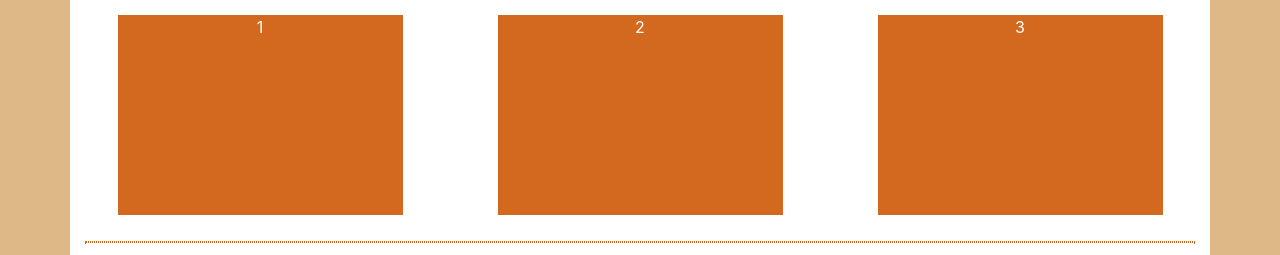
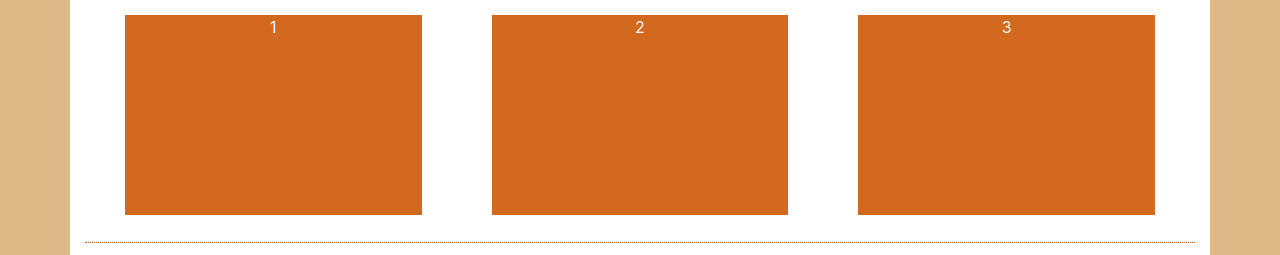
Before and after one commit to KaterynaAnt/homeworks, a plain HTML site: page homework13/index.html in a window 1280 px wide. Shown: the part 251-506 px from the top of the page. Drawn offline with nearby package versions, Linux system fonts and the light colour scheme.

Commit message:
amendments

```diff
--- a/homework13/index.html
+++ b/homework13/index.html
@@ -50,14 +50,14 @@
                 <div class="block container">
                     <h1>Lorem ipsum dolor sit amet</h1>
                     <div class="row text-center sections">
-                        <div class="col-xs-12 col-sm-12 col-md-3 col-lg-3 ml-auto mr-auto"><p>1</p></div>
-                        <div class="col-xs-12 col-sm-12 col-md-3 col-lg-3 ml-auto mr-auto"><p>2</p></div>
-                        <div class="col-xs-12 col-sm-12 col-md-3 col-lg-3 ml-auto mr-auto"><p>3</p></div>
+                        <div class="col-xs-12 col-sm-12 col-md-4 col-lg-4 ml-auto mr-auto"><p>1</p></div>
+                        <div class="col-xs-12 col-sm-12 col-md-4 col-lg-4 ml-auto mr-auto"><p>2</p></div>
+                        <div class="col-xs-12 col-sm-12 col-md-4 col-lg-4 ml-auto mr-auto"><p>3</p></div>
                     </div>
                       <hr>
                       <h2>Lorem ipsum dolor sit amet consectetur</h2>
                         <p>Lorem ipsum dolor sit amet consectetur adipisicing elit. Ratione voluptatem earum vel est assumenda! Magni dolorum vero sunt, voluptatem consequuntur molestiae pariatur ducimus qui dicta consectetur voluptatibus corporis ad! Iure totam sed corrupti eum minima veritatis veniam consequatur soluta dolore autem odit ut, eius ipsam odio saepe? Voluptatem velit deleniti tenetur officia. Expedita a est, nisi, accusamus nobis tempora natus ab illum minus, cupiditate nihil. Ut cum corrupti quo ullam nisi aut suscipit dolorum maiores.</p>
-                    <button type="button" class="btn btn-primary" data-toggle="modal" data-target="#exampleModalLong">
+                    <button type="button" class="btn btn-primary" id="btn" data-toggle="modal" data-target="#exampleModalLong">
                         Modal
                     </button>
                     <div class="modal fade" id="exampleModalLong" tabindex="-1" role="dialog" aria-labelledby="exampleModalLongTitle" aria-hidden="true">
--- a/homework13/scss/style.scss
+++ b/homework13/scss/style.scss
@@ -49,15 +49,18 @@ $font-lg: 1.5rem;
         text-align: center;
         color: $main-color;
     }
-
     hr {
-        border: 1px dotted $main-color;
+        border-bottom: 1px dotted $main-color;
     }
 
-    .sections > div {
+    .sections {
+        padding: 0 20px;
+    }
+
+    .sections > div > p {
         background-color: $main-color;
+        margin: 10px 20px;
         min-height: 200px;
-        margin: $margin;
         color: $white;
     }
 
@@ -76,4 +79,8 @@ $font-lg: 1.5rem;
             color: $main-color;
         }
     }
+
+    .btn {
+        margin-bottom: 10px;
+    }
 }
```
Also changed, not shown: homework13/css/style.css, 1 other file.
